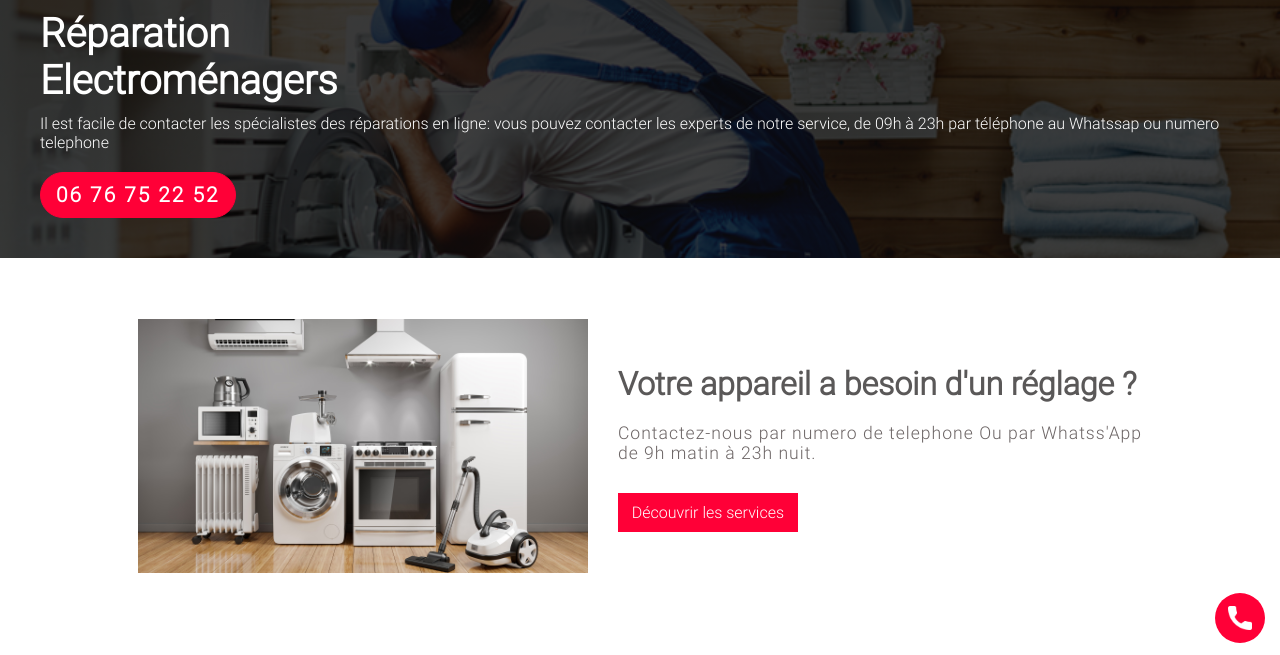
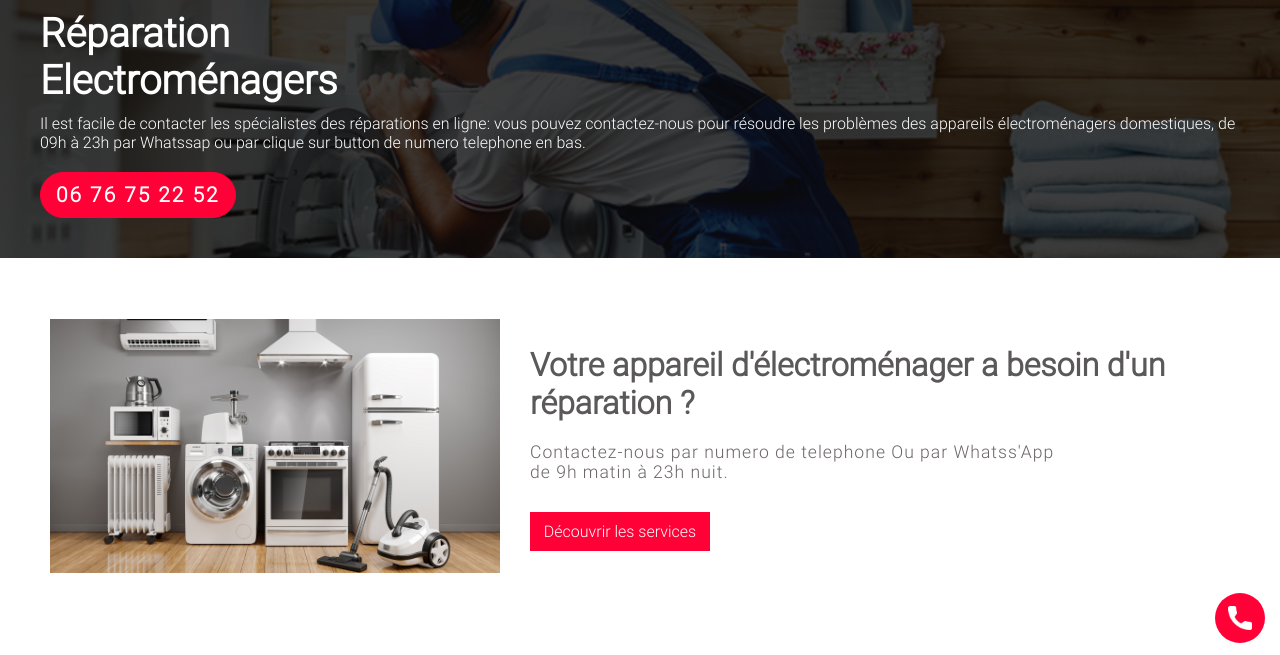
Before and after one commit to RedoxPlayer/sos_reparation, a plain HTML site: page index.html in a window 1280 px wide. Shown: the part 142-797 px from the top of the page. Drawn offline with Linux system fonts and the light colour scheme; a web font is replaced by a local one.

Commit message:
Update index.html

```diff
--- a/index.html
+++ b/index.html
@@ -23,7 +23,7 @@
 
     <section class="section_1">
         <h1>Réparation  <br>Electroménagers</h1>
-        <p>Il est facile de contacter les spécialistes des réparations en ligne: vous pouvez contacter les experts de notre service, de 09h à 23h par téléphone au Whatssap ou numero telephone</p>
+        <p>Il est facile de contacter les spécialistes des réparations en ligne: vous pouvez contactez-nous pour résoudre les problèmes des appareils électroménagers domestiques, de 09h à 23h par Whatssap ou par clique sur button de numero telephone en bas.</p>
         <a class="btn-call" href="https://wa.me/+212676752252">06 76 75 22 52</a>
     </section>
 
@@ -32,7 +32,7 @@
             <img style="width: 450px;" src="images/cover2.jpg" alt="">
         </div>
         <div class="part_2">
-            <h2>Votre appareil a besoin d'un réglage ?</h2>
+            <h2>Votre appareil d'électroménager a besoin d'un réparation ?</h2>
             <p>Contactez-nous par numero de telephone
             Ou par Whatss'App<br>
             de 9h matin à 23h nuit.</p>
```
